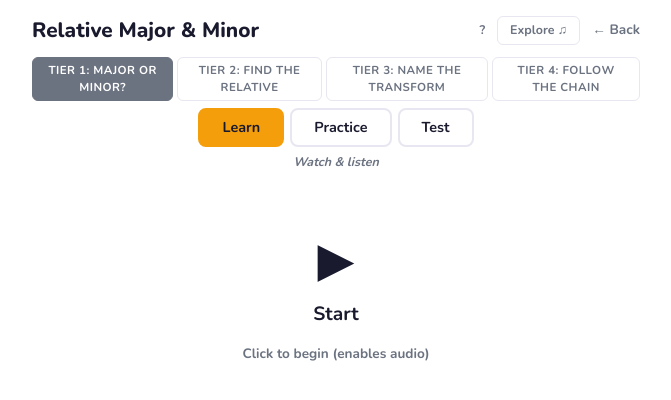
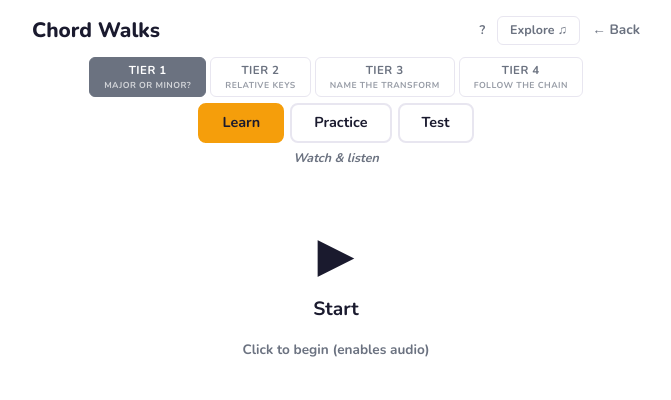
Before and after one commit to schones/tonnetz, a Flask app: page /games/relative-key-trainer in a window 1280 px wide. Shown: the part 69-469 px from the top of the page, without its empty margins (304-975 px from the left). Run offline with Flask 3, Linux system fonts and the light colour scheme; some libraries are stand-ins or nearby versions.

Commit message:
B7: rename game to Chord Walks, add tier subtitles

```diff
--- a/templates/index.html
+++ b/templates/index.html
@@ -475,8 +475,8 @@
                     <svg width="22" height="22" viewBox="0 0 24 24" fill="none" stroke="#2dd4bf" stroke-width="2" stroke-linecap="round" stroke-linejoin="round"><polyline points="17 1 21 5 17 9"/><path d="M3 11V9a4 4 0 0 1 4-4h14"/><polyline points="7 23 3 19 7 15"/><path d="M21 13v2a4 4 0 0 1-4 4H3"/></svg>
                 </div>
                 <span class="game-card__tag">Theory</span>
-                <h3 class="game-card__title">Relative Pitch</h3>
-                <p class="game-card__desc">Find the relative minor or major of a given chord.</p>
+                <h3 class="game-card__title">Chord Walks</h3>
+                <p class="game-card__desc">Explore how chords connect through transforms on the Tonnetz — from relative keys to PLR chains.</p>
             </a>
         </div>
     </section>
--- a/templates/relative-key-trainer.html
+++ b/templates/relative-key-trainer.html
@@ -1,5 +1,5 @@
 {% extends "base.html" %}
-{% block title %}Relative Major & Minor — Tonnetz{% endblock %}
+{% block title %}Chord Walks — Tonnetz{% endblock %}
 
 {% block head %}
 <!-- Tone.js -->
@@ -65,6 +65,11 @@
     background: var(--text-muted);
     color: var(--bg-primary);
     border-color: var(--text-muted);
+  }
+  .rkt-tier-subtitle {
+    font-size: 0.75em;
+    opacity: 0.7;
+    display: block;
   }
 
   /* ── Phase tabs ────────────────────────────────────────────── */
@@ -686,7 +691,7 @@
 
   <!-- Top bar -->
   <div class="rkt-top-bar">
-    <h1 class="rkt-title">Relative Major & Minor</h1>
+    <h1 class="rkt-title">Chord Walks</h1>
     <div class="rkt-top-bar-right">
       <a href="#" class="rkt-show-intro-link" id="btn-show-intro" title="About this game">?</a>
       <button class="rkt-explore-btn" id="btn-explore">Explore &#9835;</button>
@@ -696,10 +701,10 @@
 
   <!-- Tier selector -->
   <div class="rkt-tier-tabs">
-    <button class="rkt-tier-tab rkt-tier-tab--active" data-tier="1">Tier 1: Major or Minor?</button>
-    <button class="rkt-tier-tab" data-tier="2">Tier 2: Find the Relative</button>
-    <button class="rkt-tier-tab" data-tier="3">Tier 3: Name the Transform</button>
-    <button class="rkt-tier-tab" data-tier="4">Tier 4: Follow the Chain</button>
+    <button class="rkt-tier-tab rkt-tier-tab--active" data-tier="1">Tier 1<span class="rkt-tier-subtitle">Major or Minor?</span></button>
+    <button class="rkt-tier-tab" data-tier="2">Tier 2<span class="rkt-tier-subtitle">Relative Keys</span></button>
+    <button class="rkt-tier-tab" data-tier="3">Tier 3<span class="rkt-tier-subtitle">Name the Transform</span></button>
+    <button class="rkt-tier-tab" data-tier="4">Tier 4<span class="rkt-tier-subtitle">Follow the Chain</span></button>
   </div>
 
   <!-- Phase tabs -->
@@ -722,10 +727,10 @@
 
     <!-- ── Intro screen (first visit) ────────────────────── -->
     <div class="rkt-intro-overlay" id="intro-screen">
-      <div class="rkt-intro-title">Relative Key Trainer</div>
+      <div class="rkt-intro-title">Chord Walks</div>
       <div class="rkt-intro-desc">
-        Learn how major and minor keys are connected &mdash; and discover
-        the three transforms that map the entire Tonnetz.
+        Explore how chords connect on the Tonnetz &mdash; from major vs. minor
+        to PLR transforms and beyond.
       </div>
       <ul class="rkt-intro-list">
         <li>Recognizing major vs. minor by ear (Tier 1)</li>
```
